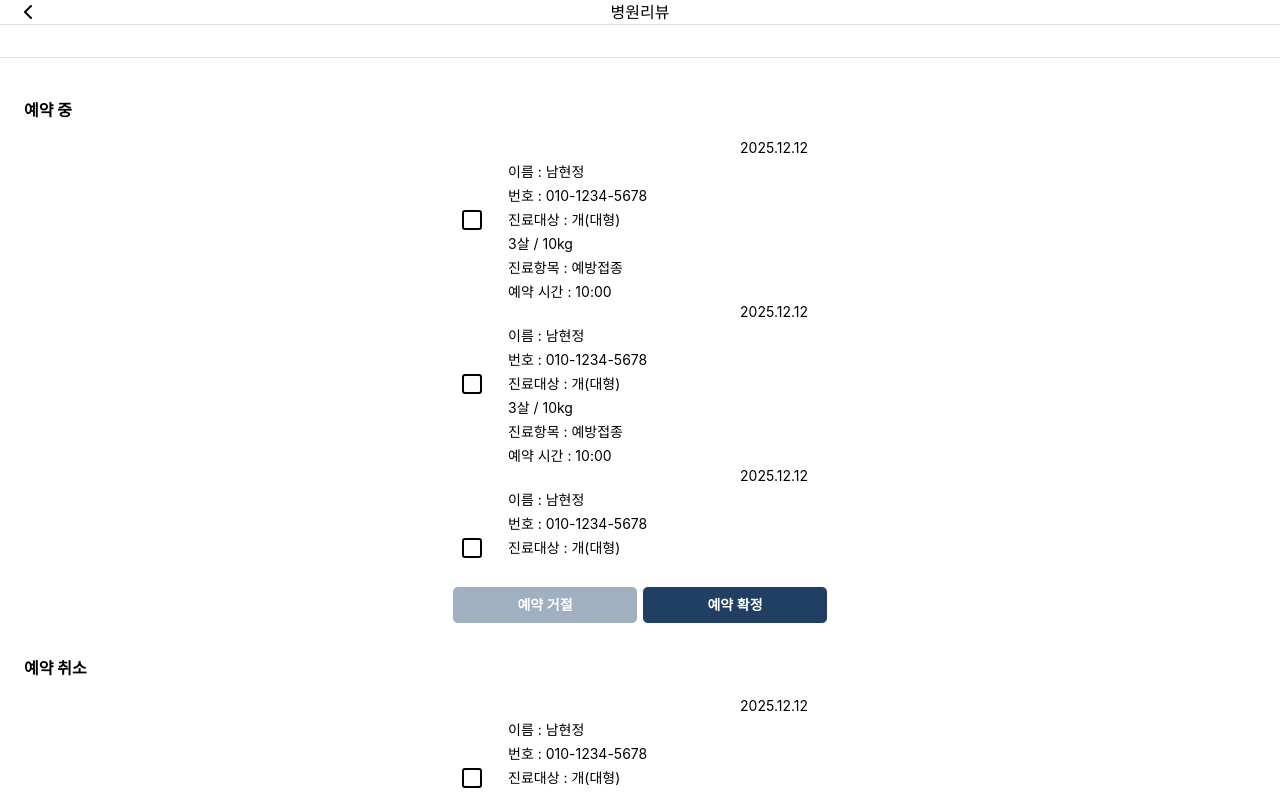
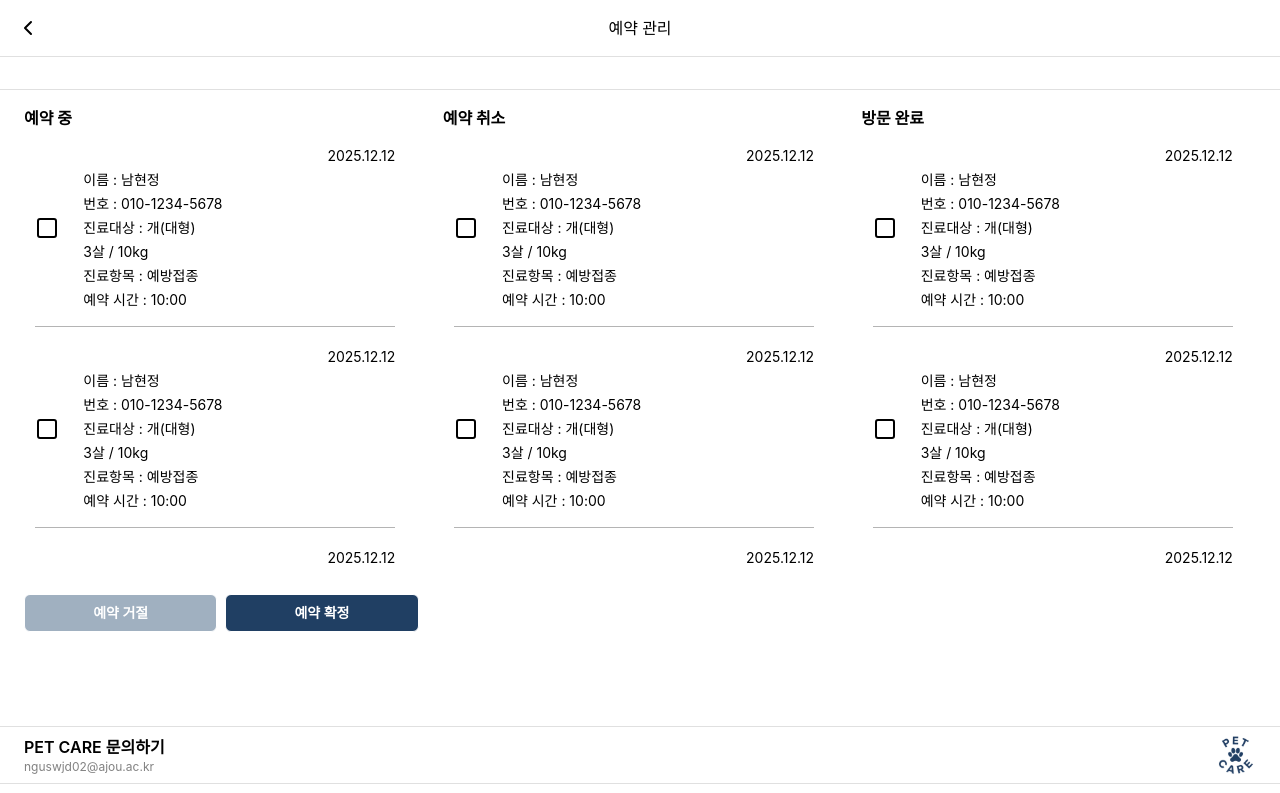
Before and after one commit to nguswjd/PetCare_client, a React (Vite) app: page /hospital-main/reservation in a window 1280 px wide. Shown: the top 793 px of the page. Built offline with nearby package versions, Linux system fonts and the light colour scheme.

Commit message:
feat: 예약 관리 페이지 레이아웃 구성

```diff
--- a/src/components/footer.tsx
+++ b/src/components/footer.tsx
@@ -5,11 +5,11 @@ import { cn } from "@/lib/utils";
 
 type FooterProps = {
   className?: string;
+  variant?: "default" | "hospital";
 };
 
-function Footer({ className }: FooterProps) {
+function Footer({ className, variant = "default" }: FooterProps) {
   const navigate = useNavigate();
-
   const isLoggedIn = !!localStorage.getItem("token");
 
   const handleUserClick = () => {
@@ -24,6 +24,25 @@ function Footer({ className }: FooterProps) {
     navigate("/");
   };
 
+  if (variant === "hospital") {
+    return (
+      <footer
+        className={cn(
+          "flex mb-4 justify-between px-6 py-2 border-y border-gray-3",
+          className
+        )}
+      >
+        <div className="flex flex-col">
+          <p className="font-semibold text-base">PET CARE 문의하기</p>
+          <a href="mailto:nguswjd02@ajou.ac.kr" className="text-gray-6 text-xs">
+            nguswjd02@ajou.ac.kr
+          </a>
+        </div>
+        <img src="/PetCare_logo.svg" className="w-10 h-10" alt="petcare 로고" />
+      </footer>
+    );
+  }
+
   return (
     <footer
       className={cn(
@@ -37,7 +56,6 @@ function Footer({ className }: FooterProps) {
         className="text-white"
         onClick={handleUserClick}
       />
-
       <Button
         variant="icon"
         icon={HomeIcon}
--- a/src/components/status-userlist.tsx
+++ b/src/components/status-userlist.tsx
@@ -13,7 +13,7 @@ const StatusUserList = () => {
   };
 
   return (
-    <div className="flex gap-6 max-w-90 w-full">
+    <div className="flex gap-6 max-w-90 w-full border-b border-b-gray-5 pb-4">
       <Button
         variant="icon"
         icon={checked ? SquareCheckBig : Square}
--- a/src/pages/hospital-reservation.tsx
+++ b/src/pages/hospital-reservation.tsx
@@ -3,6 +3,7 @@ import { useLocation } from "react-router";
 import Button from "@/components/ui/button";
 
 import Header from "@/components/header";
+import Footer from "@/components/footer";
 import StatusUserList from "@/components/status-userlist";
 
 function HospitalReservation() {
@@ -11,7 +12,7 @@ function HospitalReservation() {
 
   return (
     <div className="h-dvh flex flex-col">
-      <Header label="병원리뷰" variant="label" showBackButton={true} />
+      <Header label="예약 관리" variant="label" showBackButton={true} />
 
       <section className="p-4 border-b border-t border-y-gray-3">
         <h2 className="hidden">내 병원 정보</h2>
@@ -22,41 +23,44 @@ function HospitalReservation() {
         />
       </section>
 
-      <main className="my-4 flex flex-col gap-6 p-6">
-        <section className="w-full flex flex-col gap-4">
+      <main className="py-4 flex flex-1 flex-col gap-6 px-6 md:flex-row md:justify-between overflow-auto">
+        <section className="w-full flex flex-col gap-4 lg:w-1/3">
           <h2 className="font-bold self-start">예약 중</h2>
-          <div className="h-106 w-90 overflow-y-auto scrollbar-thin self-center pr-3">
+          <div className="h-106 w-full overflow-y-auto scrollbar-thin pr-3 flex flex-col gap-5 items-center">
             <StatusUserList />
             <StatusUserList />
             <StatusUserList />
           </div>
 
-          <div className="flex w-full py-2 px-6 self-center gap-1 max-w-106">
-            <Button className="w-full bg-main-2" label="예약 거절" />
-            <Button className="w-full" label="예약 확정" />
+          <div className="flex justify-center gap-2 py-2 w-full">
+            <Button
+              className="w-full max-w-[200px] bg-main-2"
+              label="예약 거절"
+            />
+            <Button className="w-full max-w-[200px]" label="예약 확정" />
           </div>
         </section>
 
-        <section className="w-full flex flex-col gap-4">
+        <section className="w-full flex flex-col gap-4 lg:w-1/3">
           <h2 className="font-bold self-start">예약 취소</h2>
-
-          <div className="h-106 w-90 overflow-y-auto scrollbar-thin self-center pr-3">
+          <div className="h-106 w-full overflow-y-auto scrollbar-thin pr-3 flex flex-col gap-5 items-center">
             <StatusUserList />
             <StatusUserList />
             <StatusUserList />
           </div>
         </section>
 
-        <section className="w-full flex flex-col gap-4">
+        <section className="w-full flex flex-col gap-4 lg:w-1/3">
           <h2 className="font-bold self-start">방문 완료</h2>
-
-          <div className="h-106 w-90 overflow-y-auto scrollbar-thin self-center pr-3">
+          <div className="h-106 w-full overflow-y-auto scrollbar-thin pr-3 flex flex-col gap-5 items-center">
             <StatusUserList />
             <StatusUserList />
             <StatusUserList />
           </div>
         </section>
       </main>
+
+      <Footer variant="hospital" />
     </div>
   );
 }
```
